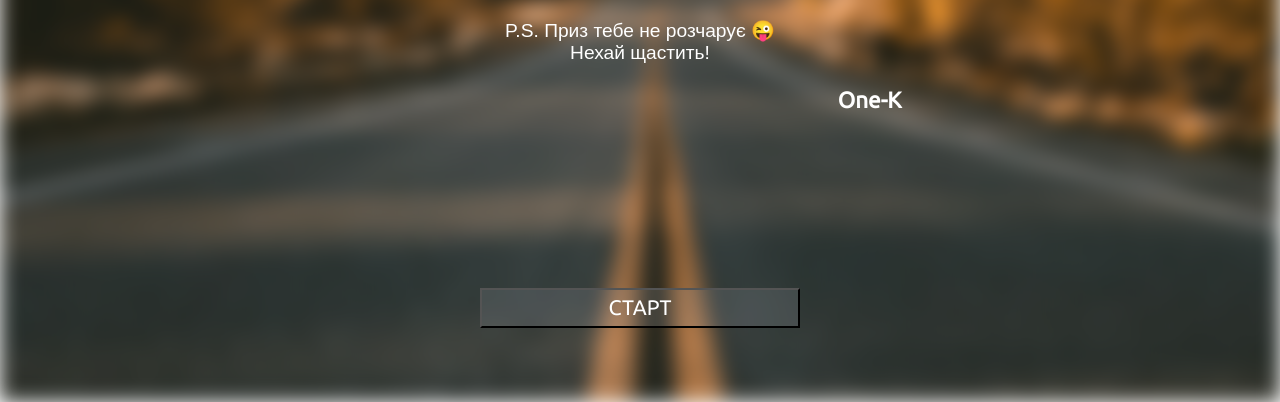
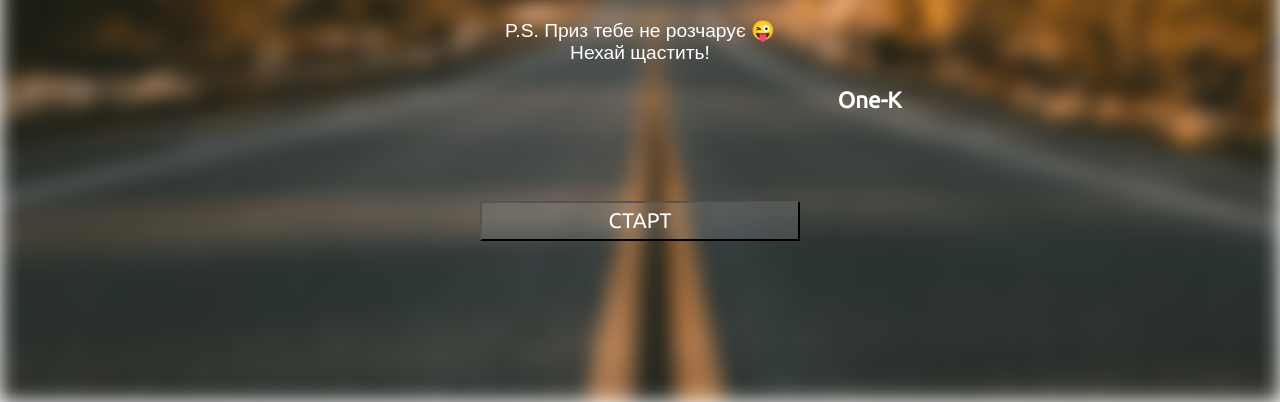
Before and after one commit to BarsOneK/Quest, a Django app: page / in a window 1280 px wide. Shown: the part 398-800 px from the top of the page. Run offline with Django 3.2, Linux system fonts and the light colour scheme.

Commit message:
Update style.css

```diff
--- a/mysite/static/css/style.css
+++ b/mysite/static/css/style.css
@@ -34,9 +34,7 @@ body {
 }
 
 .menu {
-	margin-top: 8vh;
-  padding: 5%;
-	padding-bottom: 0;
+	margin-top: 5vh;
 }
 .menu button {
 	font-family: 'Ubuntu', sans-serif;
```
